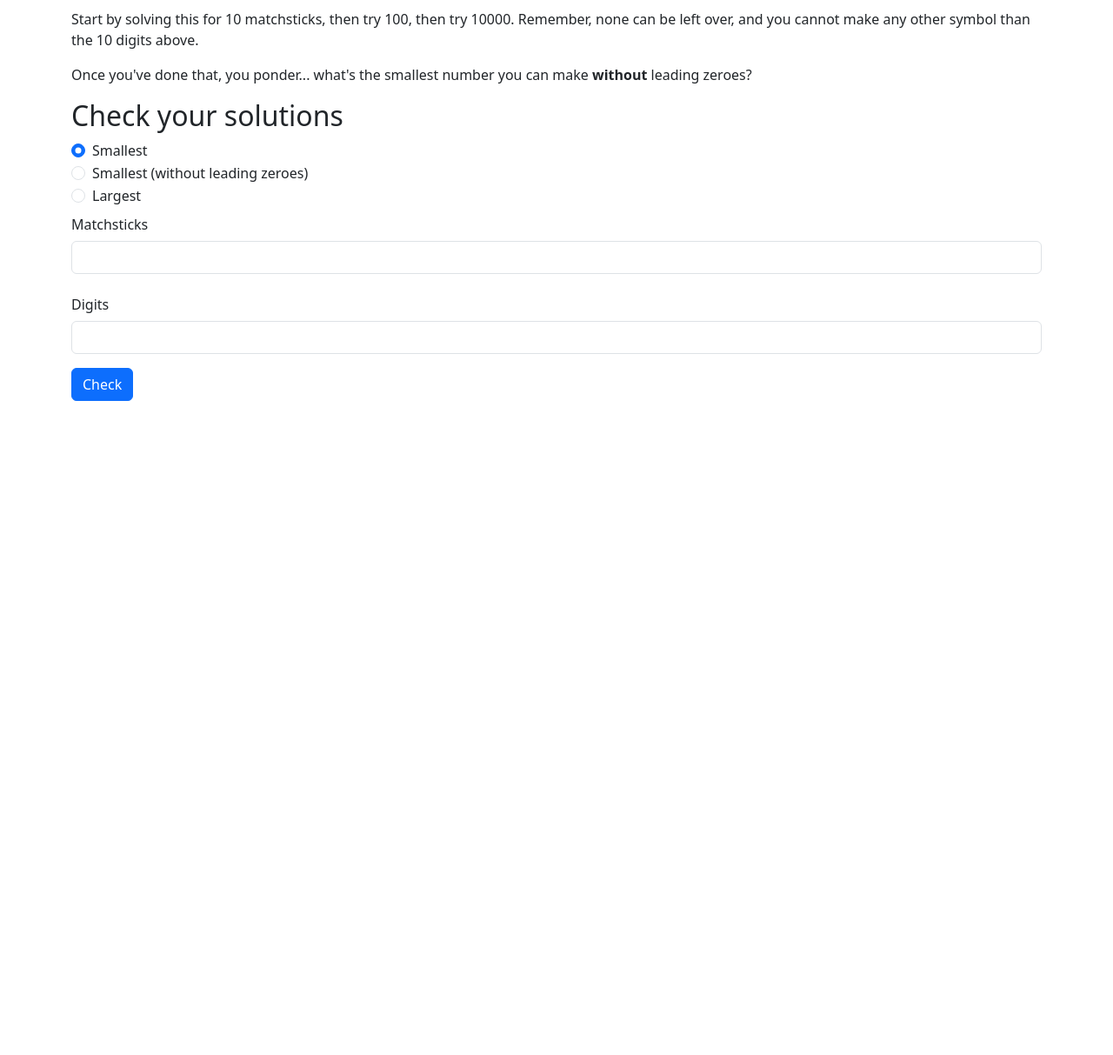
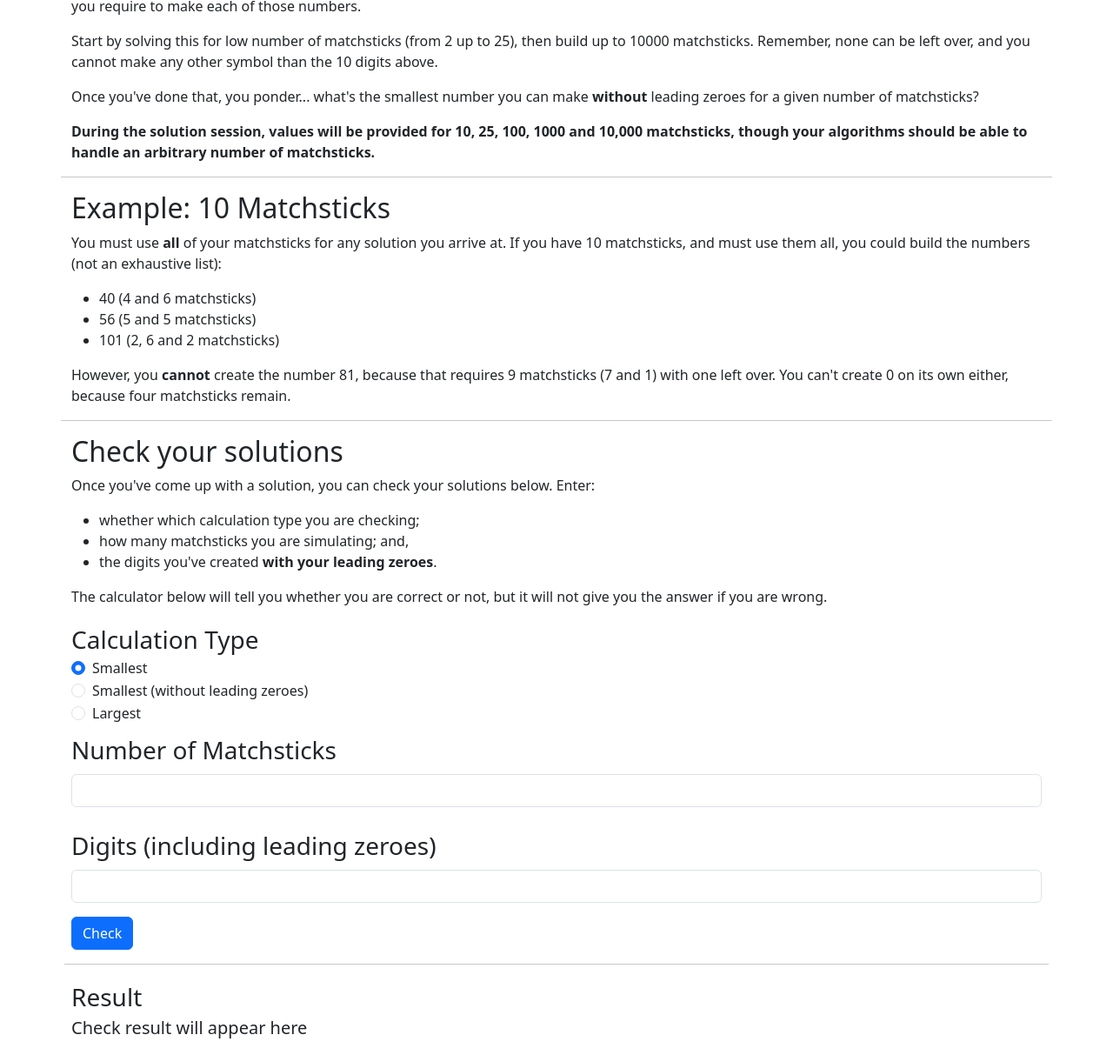
Before and after one commit to drnaylor-oc/matchsticks-wasm, a website: page site/src/index.html in a window 1280 px wide. Shown: the part 296-1509 px from the top of the page at 87% size. Before the commit the page ends 800 px from the top, so only its background shows below. Drawn offline with nearby package versions, Linux system fonts and the light colour scheme.

Commit message:
Update styles to make things easier to navigate, add more explanation

```diff
--- a/site/src/index.html
+++ b/site/src/index.html
@@ -13,7 +13,8 @@
     <div class="container">
         <div class="row">
             <div class="col">
-                <h1>Matchsticks and Numbers</h1>
+                <h1>Learn by Doing Puzzle 5: Matchsticks and Numbers</h1>
+                <hr />
                 <h2>The Task</h2>
                 <p>
                     You have a set of matchsticks. One day, you decide that you want to create numbers out of them! You can create the digits 0 to 9 like so:
@@ -27,19 +28,56 @@
                     Using <strong>all</strong> of your matchsticks, write an algorithm that calculates the largest number and smallest number that you can make, and how many digits you require to make each of those numbers.
                 </p>
                 <p>
-                    Start by solving this for 10 matchsticks, then try 100, then try 10000. Remember, none can be left over, and you cannot make any other symbol than the 10 digits above.
+                    Start by solving this for low number of matchsticks (from 2 up to 25), then build up to 10000 matchsticks. Remember, none can be left over, and you cannot make any other symbol than the 10 digits above.
                 </p>
                 <p>
-                    Once you've done that, you ponder... what's the smallest number you can make <strong>without</strong> leading zeroes?
+                    Once you've done that, you ponder... what's the smallest number you can make <strong>without</strong> leading zeroes for a given number of matchsticks?
+                </p>
+                <p>
+                    <strong>During the solution session, values will be provided for 10, 25, 100, 1000 and 10,000 matchsticks, though your algorithms should be able to handle an arbitrary number of matchsticks.</strong>
                 </p>
             </div>
+            <hr />
+        </div>
+        <div class="row">
+            <div class="col">
+                <h2>Example: 10 Matchsticks</h2>
+                <p>
+                    You must use <strong>all</strong> of your matchsticks for any solution you arrive at. If you have 10 matchsticks, and must use them all, you could build the numbers (not an exhaustive list):
+                </p>
+                <ul>
+                    <li>40 (4 and 6 matchsticks)</li>
+                    <li>56 (5 and 5 matchsticks)</li>
+                    <li>101 (2, 6 and 2 matchsticks)</li>
+                </ul>
+                <p>
+                    However, you <strong>cannot</strong> create the number 81, because that requires 9 matchsticks (7 and 1) with one left over. You can't create 0 on its own either, because four matchsticks remain.
+                </p>
+            </div>
+            <hr />
         </div>
         <div class="row">
             <div class="col">
                 <h2>Check your solutions</h2>
+                <p>
+                    Once you've come up with a solution, you can check your solutions below. Enter:
+                </p>
+                <ul>
+                    <li>whether which calculation type you are checking;</li>
+                    <li>how many matchsticks you are simulating; and,</li>
+                    <li>the digits you've created <strong>with your leading zeroes</strong>.</li>
+                </ul>
+                <p>
+                    The calculator below will tell you whether you are correct or not, but it will not give you the answer if you are wrong.
+                </p>
             </div>
         </div>
-        <form name="matchsticksValidate">
+        <form name="matchsticksValidate" class="form-style">
+            <div class="row g-3 align-items-center">
+                <div class="col fs-3">
+                    Calculation Type
+                </div>
+            </div>
             <div class="row g-3 align-items-center">
                 <div class="col">
                     <div class="form-check">
@@ -64,19 +102,31 @@
             </div>
             <div class="row g-3 mb-3 align-items-center">
                 <div class="col">
-                    <label for="matchsticksInput" class="col-form-label">Matchsticks</label>
+                    <label for="matchsticksInput" class="col-form-label fs-3">Number of Matchsticks</label>
                     <input type="number" min="2" max="999999999999" name="matchsticksInput" id="matchsticksInput" class="form-control">
                 </div>
             </div>
             <div class="row g-3 mb-3 align-items-center">
                 <div class="col">
-                    <label for="answer" class="col-form-label">Digits</label>
+                    <label for="answer" class="col-form-label fs-3">Digits (including leading zeroes)</label>
                     <input type="text" pattern="\d+" id="answer" name="answer" class="form-control" title="This should only contain numbers">
                 </div>
             </div>
-            <button class="btn btn-primary" type="submit">Check</button>
-            <div id="feedbackMessage" class="text-success fw-bold fs-3">
+            <div class="row g-3 mb-3 align-items-center">
+                <div class="col">
+                    <button class="btn btn-primary" type="submit">Check</button>
+                </div>
+                <hr />
             </div>
+            <div class="row g-3 mb-3 align-items-center">
+                <div class="col" style="margin-top: 0px;">
+                    <span class="fs-3">Result</span>
+                    <div id="feedbackMessage" class="fs-5">
+                        Check result will appear here
+                    </div>
+                </div>
+            </div>
+
         </form>
     </div>
 
--- a/site/src/scss/styles.scss
+++ b/site/src/scss/styles.scss
@@ -3,3 +3,17 @@ pre.prebg {
   background: #ececec;
   border-radius: 10px;
 }
+
+.form-style {
+  border-radius: 5px;
+  border-color: black;
+  border-style: solid;
+  border-width: 1px;
+  padding: 5px;
+  margin-bottom: 20px;
+}
+
+#feedbackMessage {
+  overflow: hidden;
+  text-overflow: ellipsis;
+}
```
